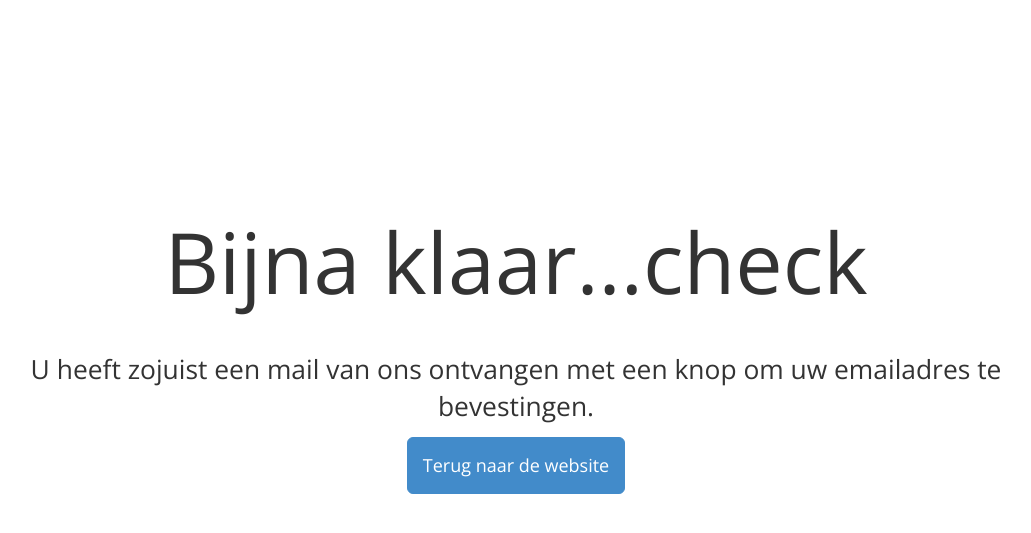
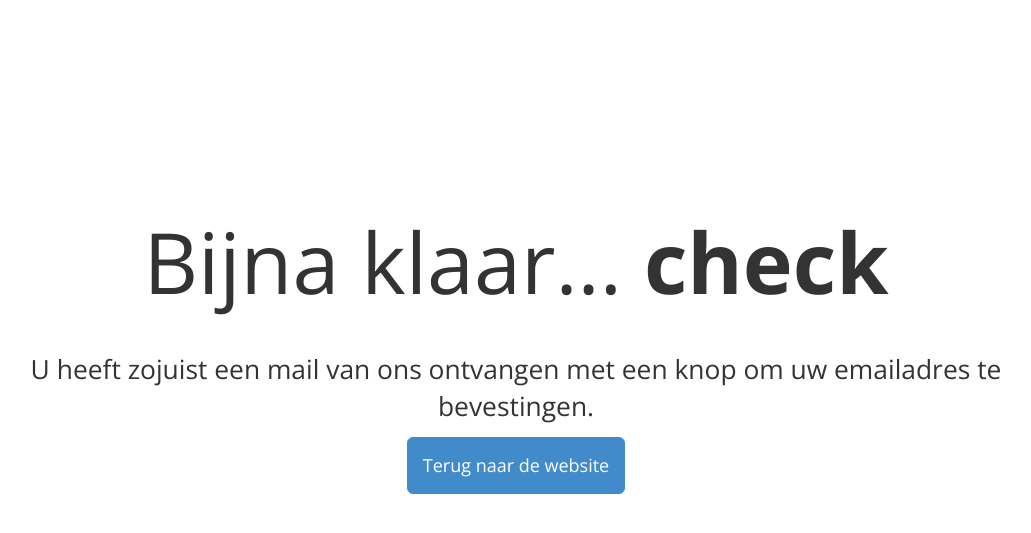
Before and after one commit to gouwestadmm/basis, a Jekyll site: the page thankyou.html, which Jekyll copies as it is, in a window 1280 px wide. Shown: the top 533 px of the page, without its empty margins (124-1155 px from the left). Built offline with Jekyll 4.4.1, drawn with Linux system fonts in a browser that asks for light colours; nearby versions of some CDN libraries; some web fonts are replaced.

Commit message:
clean up

```diff
--- a/less/site/signup.less
+++ b/less/site/signup.less
@@ -60,7 +60,6 @@
     width: 75%;
 }
 
-
 // Transition Mailchimp formulier
 
 .mc-page.animate{
--- a/thankyou.html
+++ b/thankyou.html
@@ -45,8 +45,8 @@
 <header>
         <div class="container">
             <div class="jumbotron text-center">
-                <i class="icon-inbox"></i>
-                <h2>Bijna klaar...check</h2>
+                <i class="icon-inbox icon-super"></i>
+                <h2>Bijna klaar... <span>check</span></h2>
                 <p>U heeft zojuist een mail van ons ontvangen met een knop om uw emailadres te bevestingen.</p>
                 <p><a href="http://localhost:4000" class="btn btn-primary btn-large">Terug naar de website</a></p>
             </div>
```
Also changed, not shown: 2 other files.
